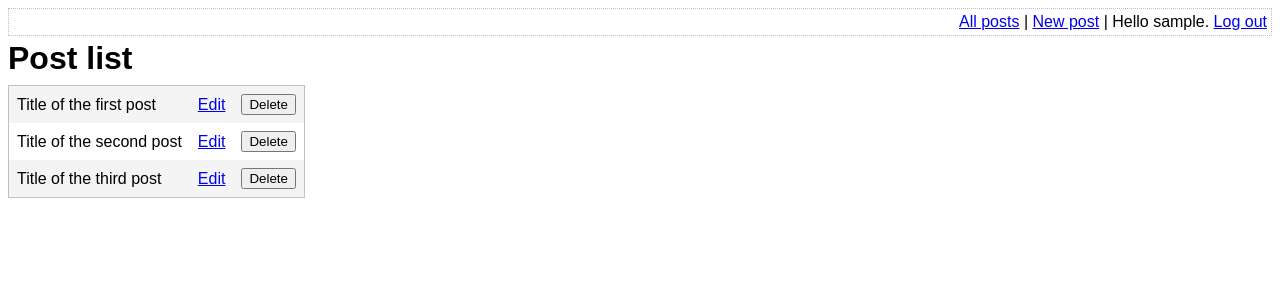
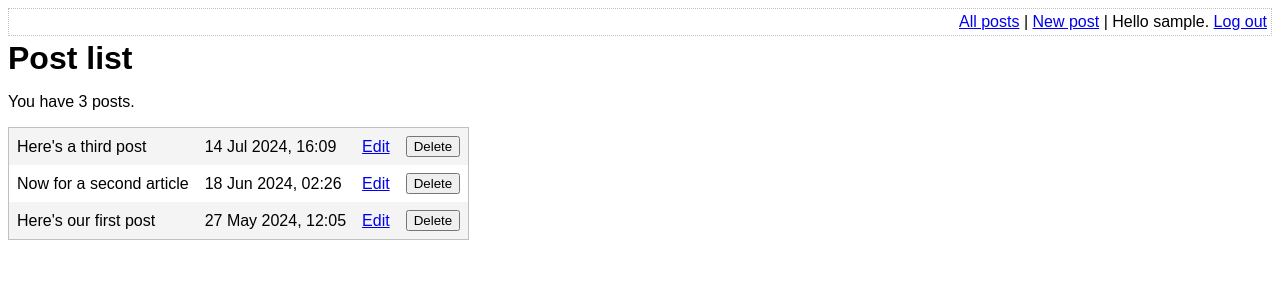
Before and after one commit to xelvhk/blog, a PHP site: page /list-posts.php in a window 1280 px wide. Shown: the top 300 px of the page. Run offline with PHP 8.4, Linux system fonts and the light colour scheme; the visitor is signed in with stand-in values (Sample User, id 1); data comes from the database, SQL or seed files in the repository.

Commit message:
added creation time for posts and post counter

```diff
--- /dev/null
+++ b/lib/list-posts.php
@@ -0,0 +1,27 @@
+<?php
+/**
+ * Tries to delete the specified post
+ *
+ * @param PDO $pdo
+ * @param integer $postId
+ * @return boolean Returns true on successful deletion
+ * @throws Exception
+ */
+function deletePost(PDO $pdo, $postId)
+{
+    $sql = "
+        DELETE FROM
+            post
+        WHERE
+            id = :id
+    ";
+    $stmt = $pdo->prepare($sql);
+    if ($stmt === false)
+    {
+        throw new Exception('There was a problem preparing this query');
+    }
+    $result = $stmt->execute(
+        array('id' => $postId, )
+    );
+    return $result !== false;
+}
--- a/list-posts.php
+++ b/list-posts.php
@@ -1,12 +1,30 @@
 <?php
 require_once 'lib/common.php';
+require_once 'lib/list-posts.php';
 session_start();
 // Don't let non-auth users see this screen
 if (!isLoggedIn())
 {
     redirectAndExit('index.php');
 }
+if ($_POST)
+{
+    $deleteResponse = $_POST['delete-post'];
+    if ($deleteResponse)
+    {
+        $keys = array_keys($deleteResponse);
+        $deletePostId = $keys[0];
+        if ($deletePostId)
+        {
+            deletePost(getPDO(), $deletePostId);
+            redirectAndExit('list-posts.php');
+        }
+    }
+}
 
+// Connect to the database, run a query
+$pdo = getPDO();
+$posts = getAllPosts($pdo);
 ?>
 <!DOCTYPE html>
 <html>
@@ -17,48 +35,31 @@ if (!isLoggedIn())
     <body>
         <?php require 'templates/top-menu.php' ?>
         <h1>Post list</h1>
+        <p>You have <?php echo count($posts) ?> posts.
         <form method="post">
             <table id="post-list">
                 <tbody>
+                <?php foreach ($posts as $post): ?>
                         <tr>
-                        <td>Title of the first post</td>
                             <td>
-                            <a href="edit-post.php?post_id=1">Edit</a>
+                                <?php echo htmlEscape($post['title']) ?>
+                            </td>
+                            <td>
+                                <?php echo convertSqlDate($post['created_at']) ?>
+                            </td>
+                            <td>
+                                <a href="edit-post.php?post_id=<?php echo $post['id']?>">Edit</a>
                             </td>
                             <td>
                                 <input
                                     type="submit"
-                                name="post[1]"
+                                    name="delete-post[<?php echo $post['id']?>]"
                                     value="Delete"
                                 />
                             </td>
                         </tr>
-                    <tr>
-                        <td>Title of the second post</td>
-                        <td>
-                            <a href="edit-post.php?post_id=2">Edit</a>
-                        </td>
-                        <td>
-                            <input
-                                type="submit"
-                                name="post[2]"
-                                value="Delete"
-                            />
-                        </td>
-                    </tr>
-                    <tr>
-                        <td>Title of the third post</td>
-                        <td>
-                            <a href="edit-post.php?post_id=3">Edit</a>
-                        </td>
-                        <td>
-                            <input
-                                type="submit"
-                                name="post[3]"
-                                value="Delete"
-                            />
-                        </td>
-                    </tr>
+                    <?php endforeach ?>
+
                 </tbody>
             </table>
         </form>
```
Lines whose indentation alone changed are shown as unchanged.
